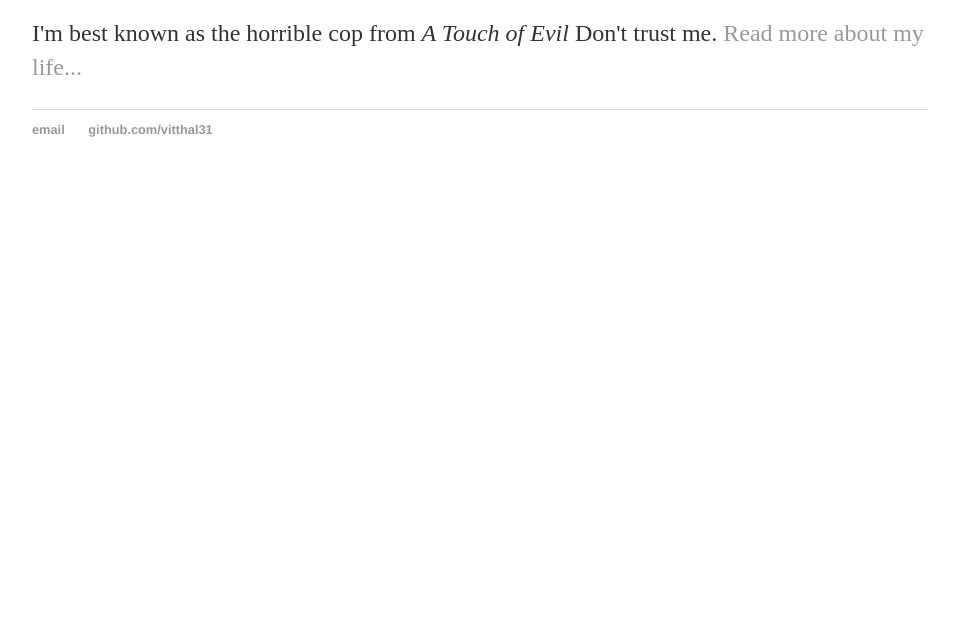
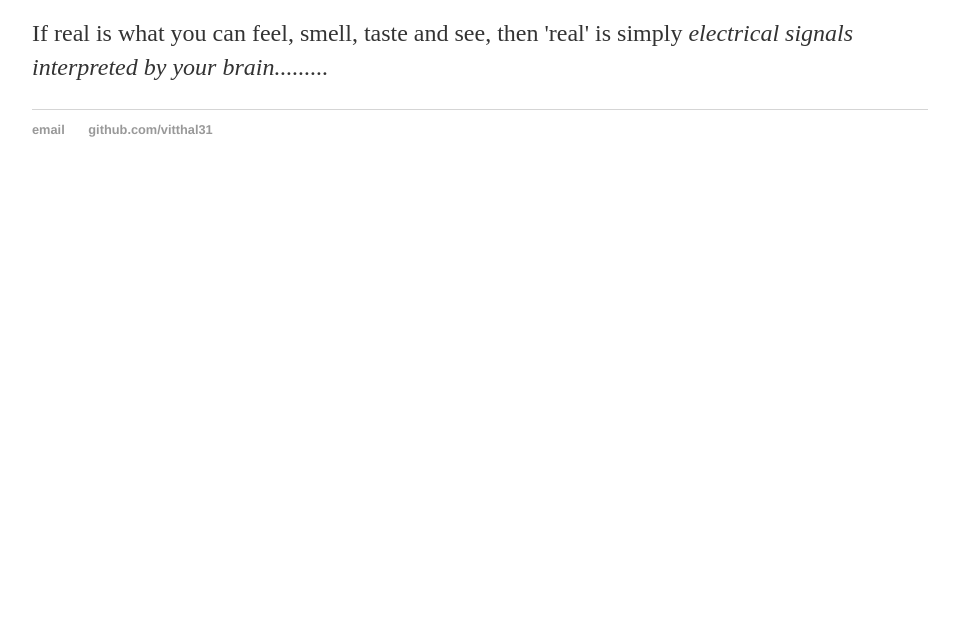
Before and after one commit to vitthal31/vitthal31.github.io, a plain HTML site: page index.html in a window 1280 px wide. Shown: the part 180-800 px from the top of the page, without its empty margins (160-1115 px from the left). Drawn offline with Linux system fonts and the light colour scheme.

Commit message:
added about me

```diff
--- a/index.html
+++ b/index.html
@@ -17,7 +17,10 @@
 		<div class="container">
     		<div class="blurb">
         		<h1>Hi  I'm Vitthal Devkar !</h1>
-				<p>I'm best known as the horrible cop from <em>A Touch of Evil</em> Don't trust me. <a href="/about">Read more about my life...</a></p>
+				<p>If real is what you can feel, smell, taste and see,
+				then 'real' is simply<em>
+				electrical signals interpreted by your brain.........</em>
+</p>
     		</div><!-- /.blurb -->
 		</div><!-- /.container -->
 		<footer>
```
